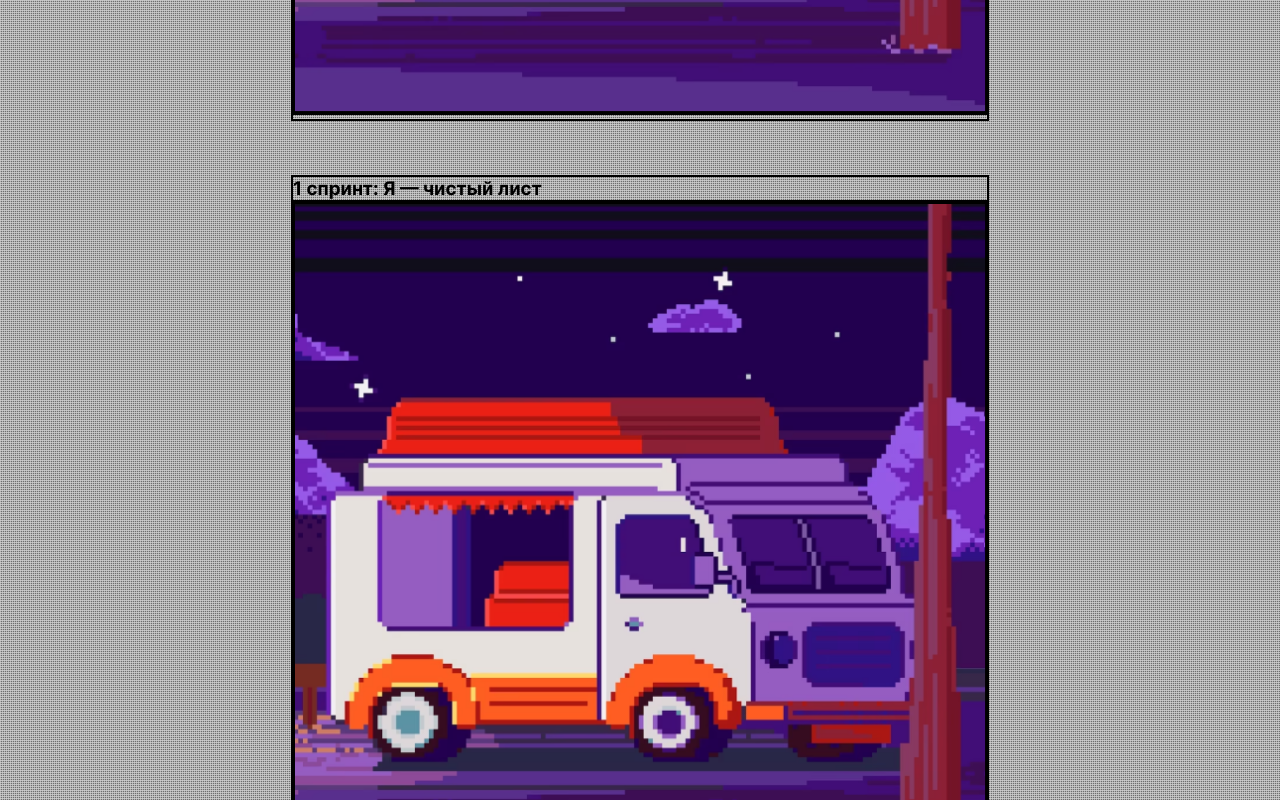
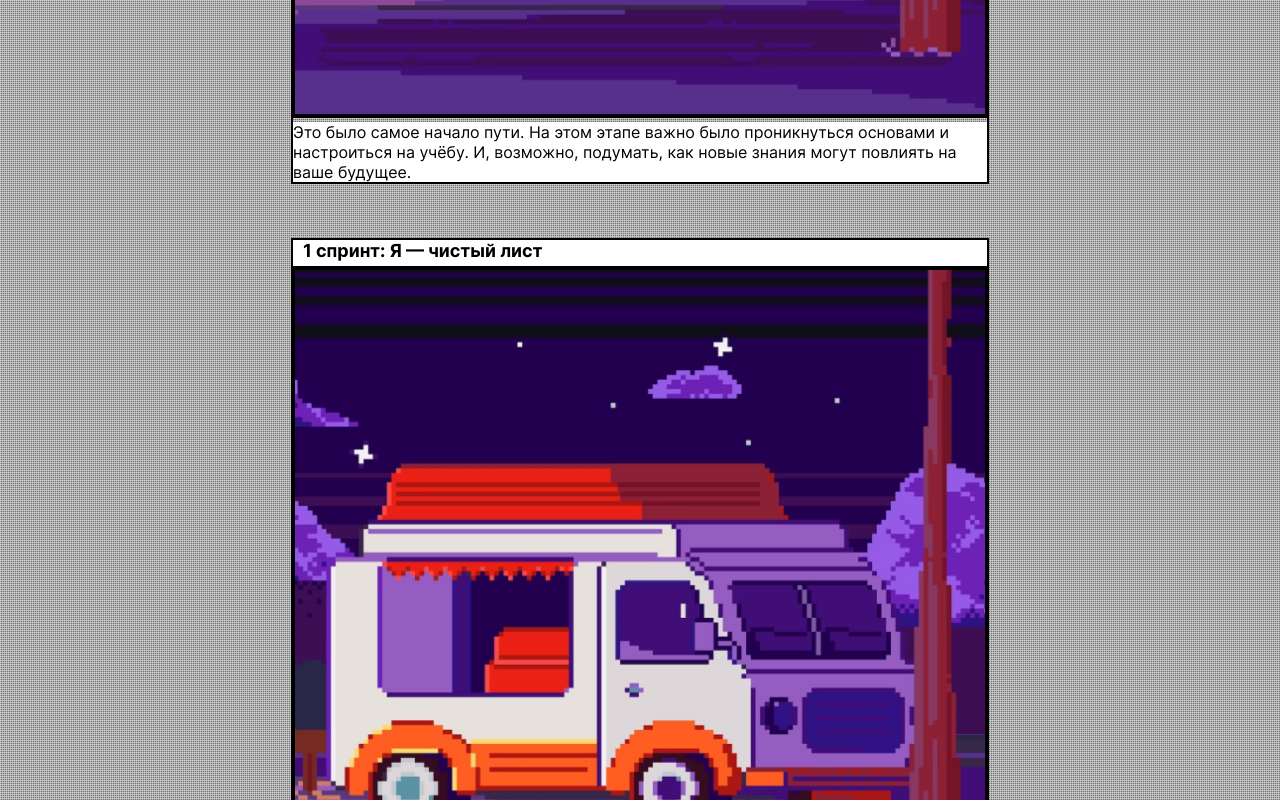
Before and after one commit to S0ftRunner/zakrivayuschiy-teg-f, a plain HTML site: page index.html in a window 1280 px wide. Shown: the part 1180-1980 px from the top of the page. Drawn offline with Linux system fonts and the light colour scheme.

Commit message:
наполнил контент

```diff
--- a/index.html
+++ b/index.html
@@ -61,6 +61,13 @@
             class="card__image"
             loading="lazy"
           />
+          <div class="card__text">
+            <p class="card__text-main-memory">
+              Это было самое начало пути. На этом этапе важно было проникнуться
+              основами и настроиться на учёбу. И, возможно, подумать, как новые
+              знания могут повлиять на ваше будущее.
+            </p>
+          </div>
         </article>
 
         <article class="card">
--- a/styles/style.css
+++ b/styles/style.css
@@ -20,7 +20,16 @@
   flex-direction: column;
   min-inline-size: 320px;
   min-block-size: 100dvb;
-  background-image: repeating-linear-gradient(to right, var(--page-background-first-gradient-from), transparent 2px), repeating-linear-gradient(to bottom, var(--page-background-second-gradient-from), var(--page-background-to) 2px);
+  background-image: repeating-linear-gradient(
+      to right,
+      var(--page-background-first-gradient-from),
+      transparent 2px
+    ),
+    repeating-linear-gradient(
+      to bottom,
+      var(--page-background-second-gradient-from),
+      var(--page-background-to) 2px
+    );
   background-size: cover;
 }
 
@@ -75,7 +84,6 @@
   gap: 8px;
 }
 
-
 .theme-menu__button {
   background: none;
   outline: none;
@@ -98,15 +106,14 @@
 }
 
 .theme-menu__button[disabled]::before {
-  content: '▶';
+  content: "▶";
   position: absolute;
   left: -14.5px;
   animation: selectedTheme 0.5s infinite ease-in-out alternate;
-
 }
 
 .theme-menu__button::after {
-  content: '';
+  content: "";
   display: block;
   block-size: 2px;
   width: 0%;
@@ -143,6 +150,15 @@
   inline-size: 100%;
   border: 2px solid var(--border-color-block);
   font-family: InterVariable, sans-serif;
+  color: var(--font-color);
+}
+
+.card__title {
+  background-color: var(--background-title-color);
+  padding-inline: 10px 24px;
+  padding-block-end: 5px;
+  font-weight: var(--font-weight-title);
+  font-size: 18px;
 }
 
 .card__image {
@@ -151,6 +167,9 @@
   border-top: 2px solid var(--border-color-block);
 }
 
+.card__text {
+  background-color: var(--blocks-background-color);
+}
 
 @media (width <= 375px) {
   .header {
--- a/styles/variables.css
+++ b/styles/variables.css
@@ -8,6 +8,9 @@
     --blocks-background-color: #FFF;
     --font-color: #000;
     --border-color-block: #000;
+    --background-title-color: #FFF;
+    --font-weight-title: 700;
+
 }
 
 :root.theme-dark {
@@ -17,6 +20,8 @@
     --blocks-background-color: #000;
     --font-color: #00CC14;
     --border-color-block: #00CC14;
+    --background-title-color: #000;
+    --font-weight-title: 785;
 }
 
 @media (prefers-color-scheme: dark) {
@@ -27,6 +32,8 @@
         --blocks-background-color: #000;
         --font-color: #00CC14;
         --border-color-block: #00CC14;
+        --background-title-color: #000;
+        --font-weight-title: 785;
     }
 }
 
@@ -38,5 +45,7 @@
         --blocks-background-color: #FFF;
         --font-color: #000;
         --border-color-block: #000;
+        --background-title-color: #FFF;
+        --font-weight-title: 700;
     }
 }
```
